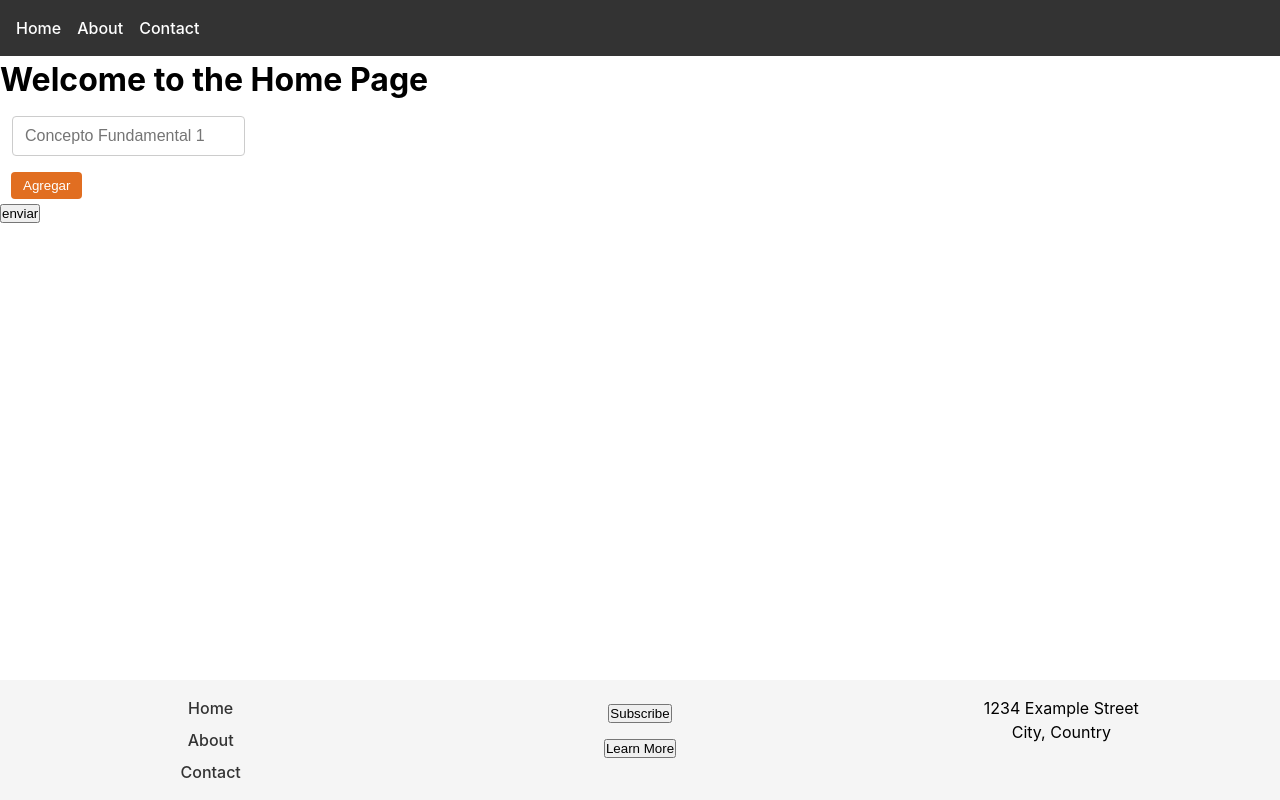
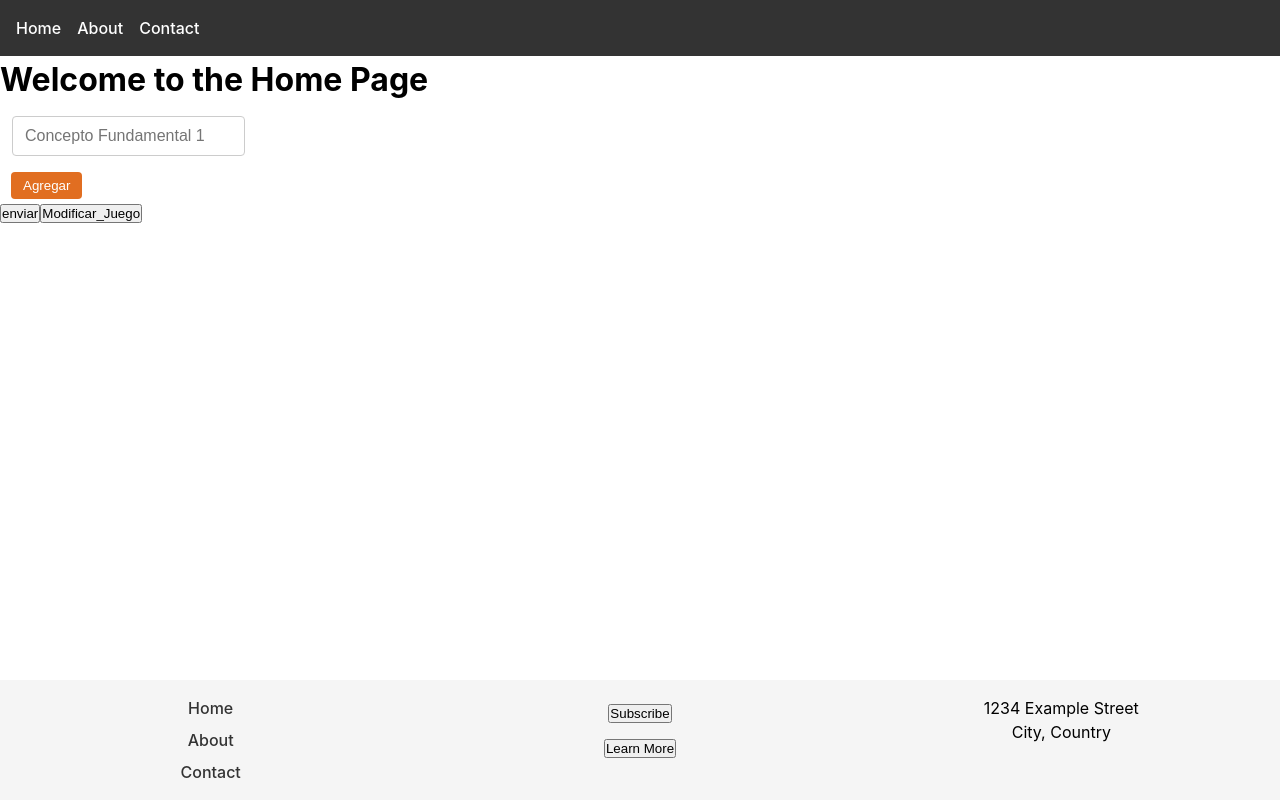
Before and after one commit to repositoryGamesUNAL/repositorioJuegos, a React (Vite) app in the folder games-repository-frontend/: page / in a window 1280 px wide. Built offline with nearby package versions, Linux system fonts and the light colour scheme.

Commit message:
Services folder creation and fronted modify middalware

```diff
--- a/games-repository-frontend/src/Components/pages/Home.tsx
+++ b/games-repository-frontend/src/Components/pages/Home.tsx
@@ -1,37 +1,9 @@
 import React from "react";
 import InputList from "../molecules/inputList/inputList";
-import axios from "axios";
+import { handleSendGame } from "../../services/HandleSendGame/handleSend";
+import { handleModifyGame } from "../../services/HandleModifyGame/handleModify";
 
-type SendGame = {
-  name: string;
-  purpose: string;
-  thematic: Array<string>;
-  genre: string;
-  materials: Array<string>;
-  objectives: string;
-  time: string;
-};
 const Home: React.FC = () => {
-  const handleSendGame = ({
-    name,
-    purpose,
-    thematic,
-    genre,
-    materials,
-    objectives,
-    time,
-  }: SendGame) => {
-    axios.post("http://localhost:3000/games", {
-      name,
-      purpose,
-      thematic,
-      genre,
-      materials,
-      objectives,
-      time,
-    });
-  };
-
   return (
     <div>
       <h1>Welcome to the Home Page</h1>
@@ -51,6 +23,21 @@ const Home: React.FC = () => {
       >
         enviar
       </button>
+      <button
+        onClick={() =>
+          handleModifyGame({
+            name: "juego",
+            purpose: "hooka",
+            thematic: [],
+            genre: "action",
+            materials: [],
+            objectives: "si",
+            time: "1 min",
+            id:"1",
+          })
+        }
+      >Modificar_Juego
+      </button>
     </div>
   );
 };
--- /dev/null
+++ b/games-repository-frontend/src/services/HandleModifyGame/handleModify.ts
@@ -0,0 +1,23 @@
+import { ModifyGame } from "./HandleModify.type";
+import axios from "axios";
+export const handleModifyGame=({
+    name,
+    purpose,
+    thematic,
+    genre,
+    materials,
+    objectives,
+    time,
+    id,
+  }: ModifyGame)=>{
+    axios.patch(`http://localhost:3000/games/${id}`,{
+    name,
+    purpose,
+    thematic,
+    genre,
+    materials,
+    objectives,
+    time
+    }
+    )
+  }
--- /dev/null
+++ b/games-repository-frontend/src/services/HandleSendGame/handleSend.ts
@@ -0,0 +1,22 @@
+import { SendGame } from "./handleSend.type";
+import axios from "axios";
+
+export const handleSendGame = ({
+    name,
+    purpose,
+    thematic,
+    genre,
+    materials,
+    objectives,
+    time,
+  }: SendGame) => {
+    axios.post("http://localhost:3000/games", {
+      name,
+      purpose,
+      thematic,
+      genre,
+      materials,
+      objectives,
+      time,
+    });
+  };
```
Also changed, not shown: games-repository-frontend/src/services/HandleModifyGame/HandleModify.type.ts (added, +10 -0 lines), games-repository-frontend/src/services/HandleSendGame/handleSend.type.ts (added, +9 -0 lines).
